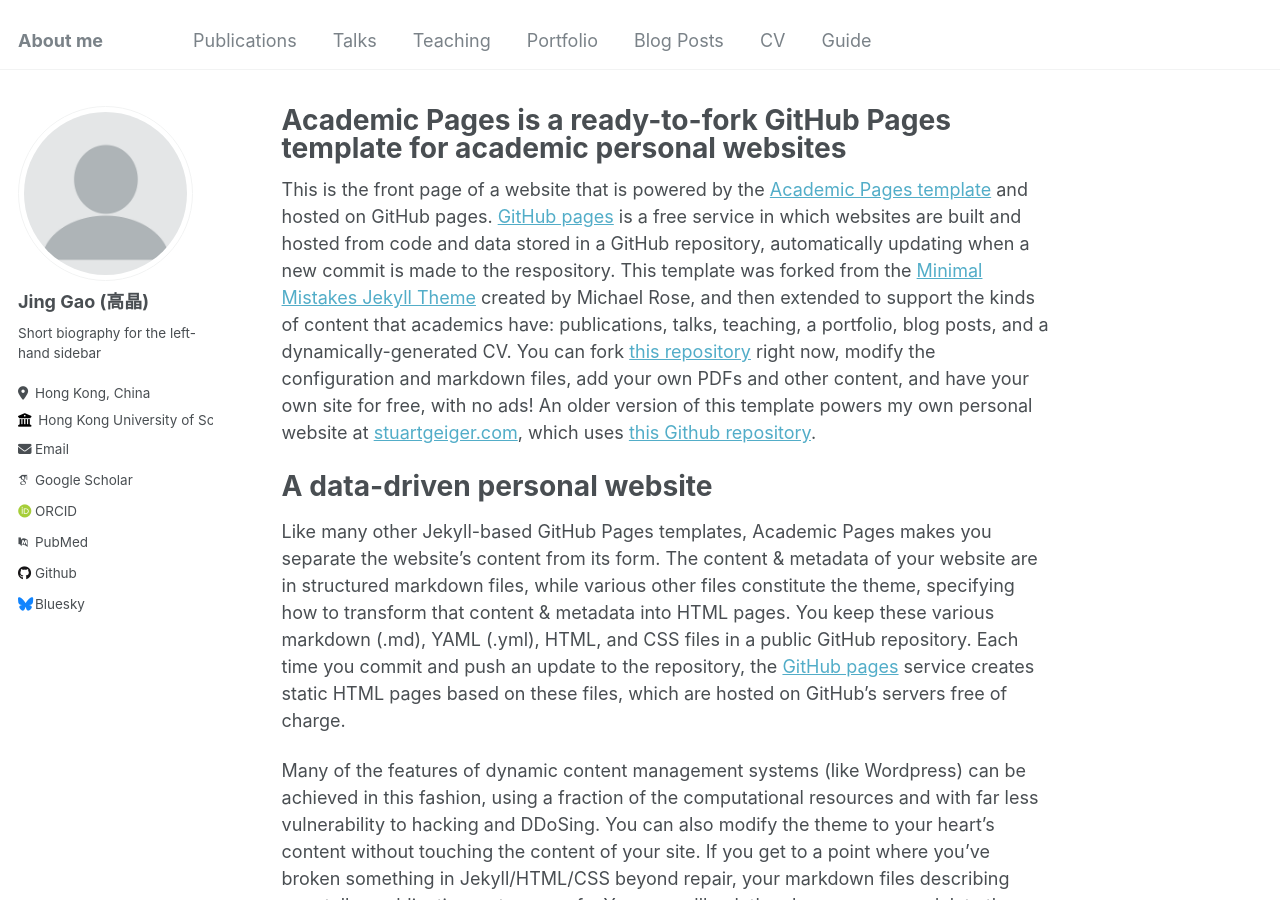
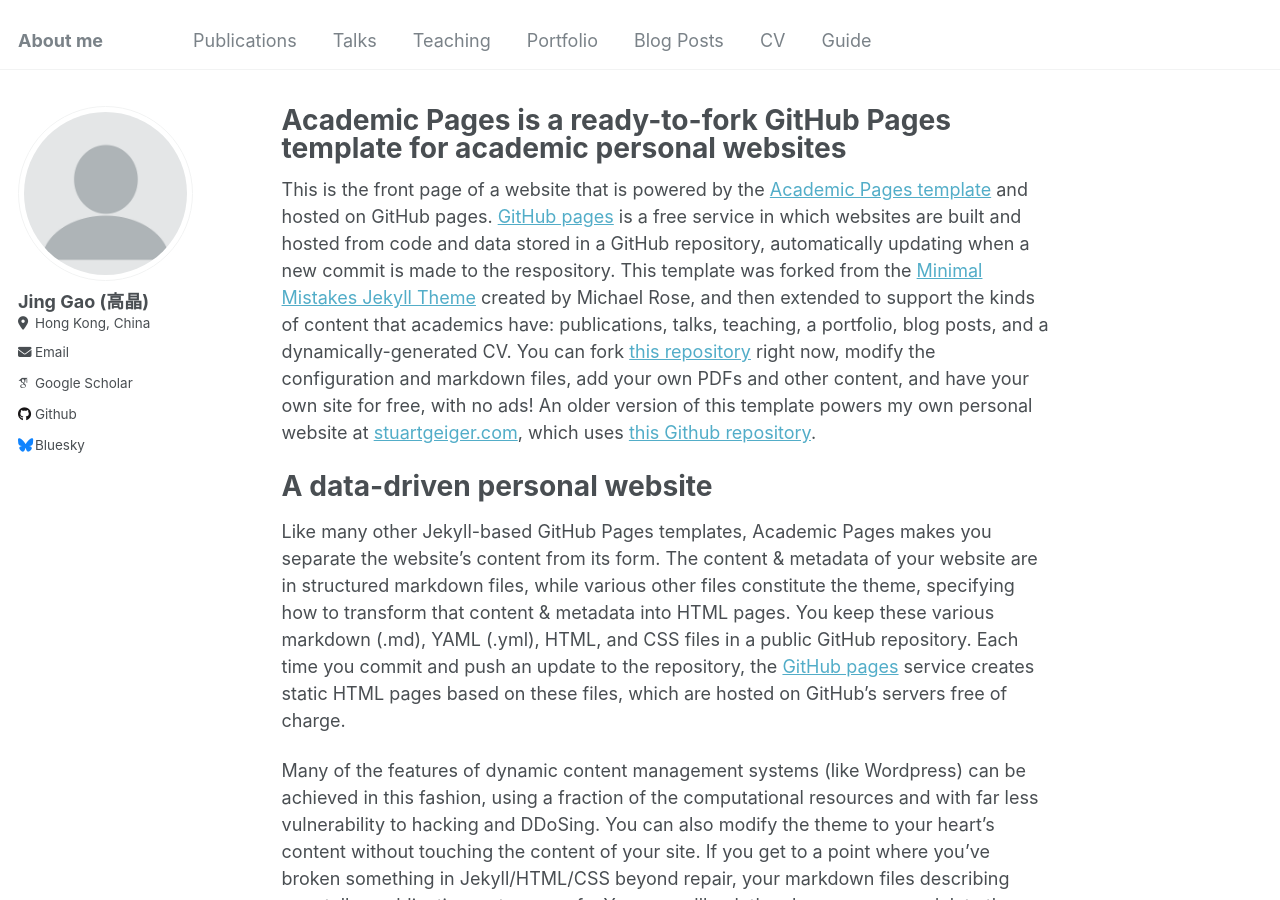
Before and after one commit to jgaoax/jgaoax.github.io, a Jekyll site: the page built from _pages/about.md, in a window 1280 px wide and 900 px high. Built offline with Jekyll 4.4.1, drawn with Linux system fonts in a browser that asks for light colours; some web fonts are replaced.

Commit message:
Update _config.yml

```diff
--- a/_config.yml
+++ b/_config.yml
@@ -24,9 +24,9 @@ author:
   avatar           : "profile.png"
   name             : "Jing Gao (高晶)"
   pronouns         : # example: "she/her"
-  bio              : "Short biography for the left-hand sidebar"
+  bio              : # "Short biography for the left-hand sidebar"
   location         : "Hong Kong, China"
-  employer         : "Hong Kong University of Science and Technology"
+  employer         : # "Hong Kong University of Science and Technology"
   uri              : # URL
   email            : "jgaoax@connect.ust.hk"
 
@@ -34,9 +34,9 @@ author:
   arxiv            : # URL - Update with the correct link to your profile
   googlescholar    : "https://scholar.google.com/citations?user=PS_CX0AAAAAJ"
   impactstory      : # URL
-  orcid            : "http://orcid.org/yourorcidurl"
+  orcid            : # "http://orcid.org/yourorcidurl"
   semantic         : # URL
-  pubmed           : "https://www.ncbi.nlm.nih.gov/pubmed/?term=john+snow"
+  pubmed           : # "https://www.ncbi.nlm.nih.gov/pubmed/?term=john+snow"
   researchgate     : # URL
 
   # Repositories and software development
```
